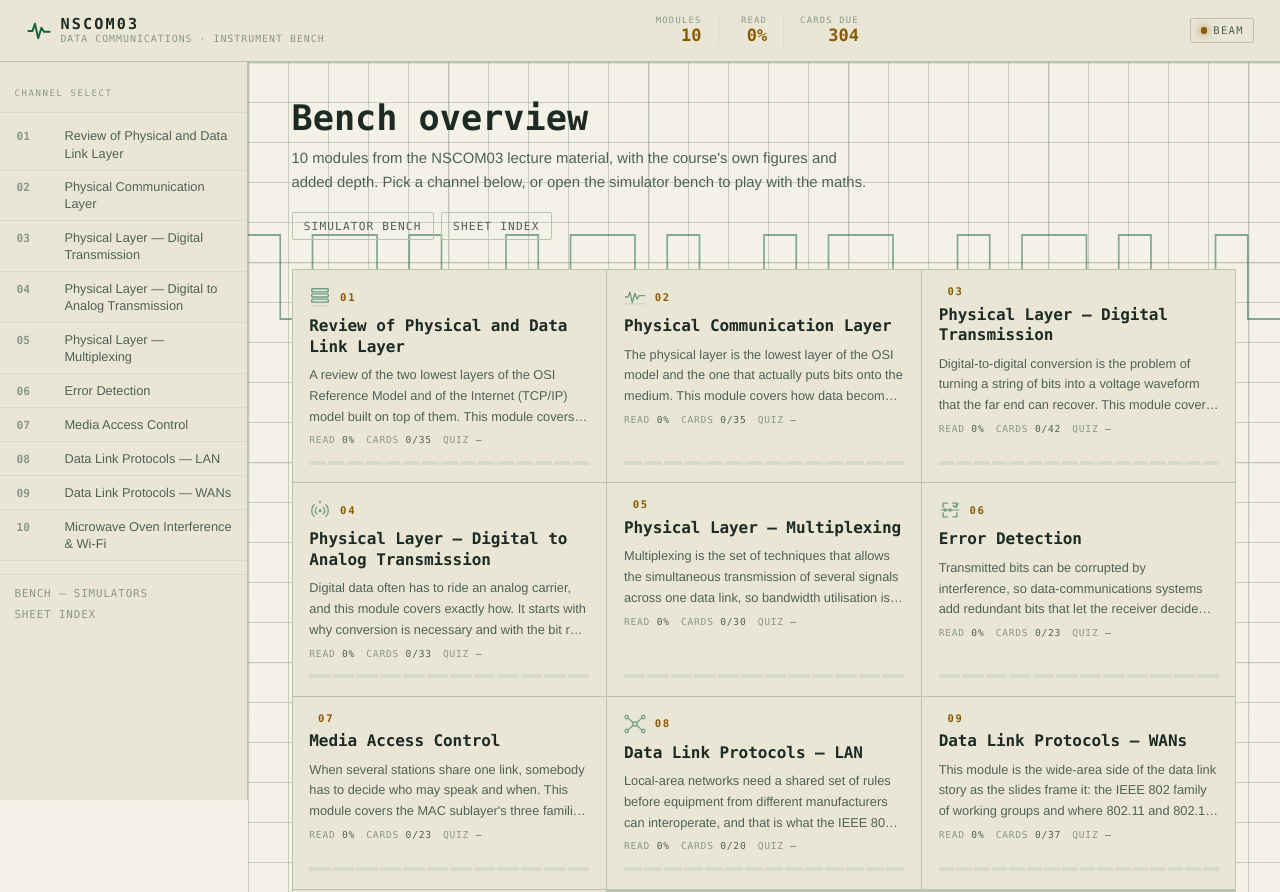
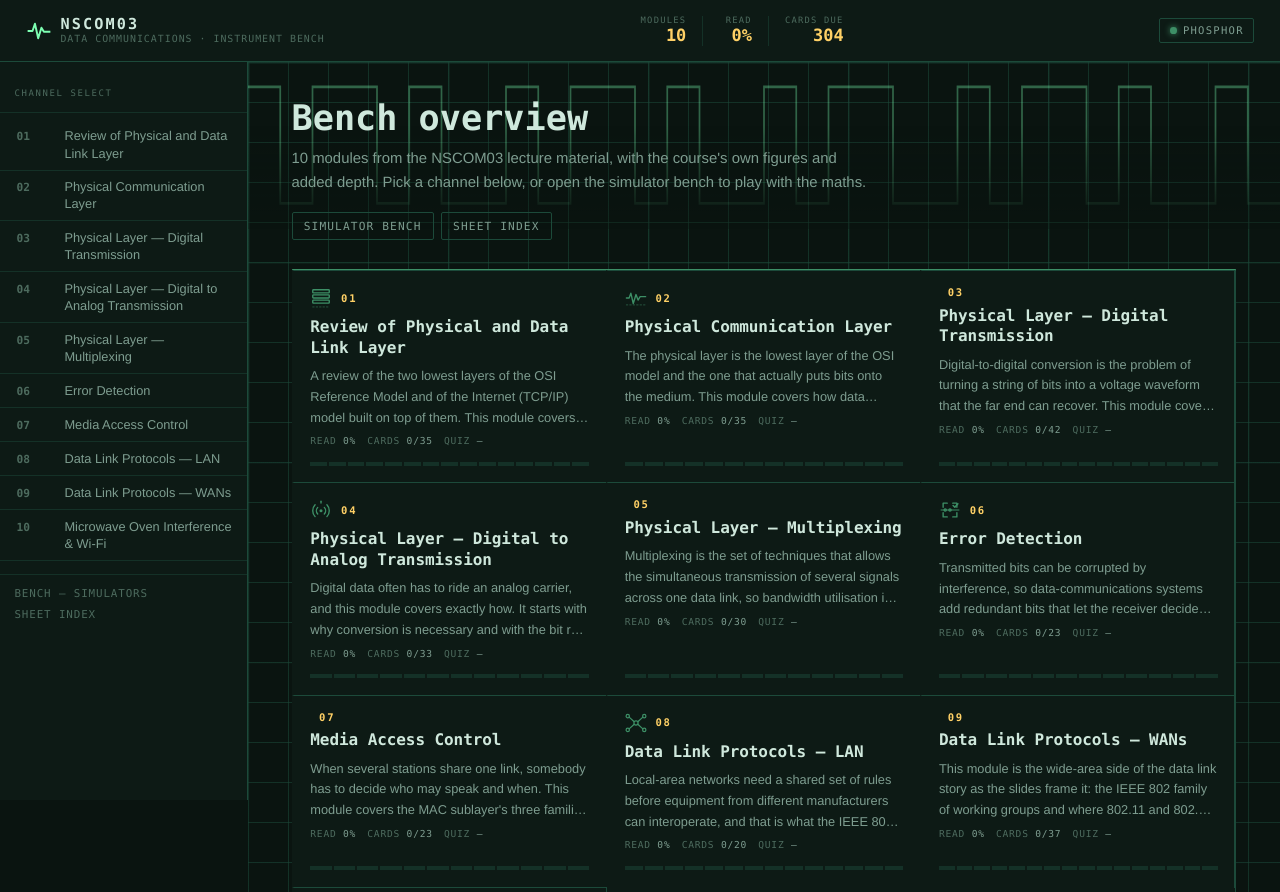
Before and after one commit to snowyter/nscom03-reviewer, a website: page index.html in a window 1280 px wide. Shown: the top 892 px of the page. Drawn offline with Linux system fonts and the light colour scheme.

Commit message:
design: fix grid empty-slot artifact, default to phosphor theme, live module readout, hero trace placement

```diff
--- a/css/base.css
+++ b/css/base.css
@@ -207,10 +207,17 @@ a:hover { color: var(--amber); }
   opacity: .5; mask-image: linear-gradient(180deg, #000 0%, transparent 82%);
 }
 .scope__trace {
-  position: absolute; left: 0; right: 0; top: 14%;
-  color: var(--trace); opacity: .5; pointer-events: none;
+  position: absolute; left: 0; right: 0; top: 0;
+  height: clamp(90px, 13vw, 170px);
+  color: var(--trace); opacity: .34; pointer-events: none;
+  overflow: hidden;
 }
-.scope__trace svg { display: block; width: 100%; height: 120px; }
+.scope__trace svg { display: block; width: 100%; height: 100%; }
+.scope__trace::after {
+  /* fade the trace out where content begins, so text never sits on ink */
+  content: ""; position: absolute; inset: 0;
+  background: linear-gradient(180deg, transparent 0%, transparent 38%, var(--ground) 96%);
+}
 .scope__view { position: relative; max-width: 78rem; }
 
 .foot {
--- a/css/drill.css
+++ b/css/drill.css
@@ -10,15 +10,22 @@
 
 .grid {
   display: grid; grid-template-columns: repeat(auto-fill, minmax(17rem, 1fr));
-  gap: 1px; background: var(--rule); border: 1px solid var(--rule);
+  gap: 0; border: 1px solid var(--rule);
+  border-top: 2px solid var(--trace-dim);
+  background: var(--ground-2);
 }
 .cell {
   display: flex; flex-direction: column; gap: .5rem;
   background: var(--ground-2); padding: 1rem 1.05rem 1.1rem;
   text-decoration: none; color: inherit; position: relative;
   min-height: 10.5rem;
+  border-left: 2px solid transparent;
+  border-top: 1px solid var(--rule);
+  border-right: 1px solid var(--rule);
+  margin: -1px 0 0 -1px;   /* collapse the shared hairlines */
 }
-.cell:hover { background: var(--ground); }
+.cell:hover { background: var(--ground); border-left-color: var(--trace); }
+.cell:hover .cell__title { color: var(--trace); }
 .cell__top { display: flex; align-items: center; gap: .55rem; }
 .cell__ico { color: var(--trace-dim); display: flex; }
 .cell:hover .cell__ico { color: var(--trace); }
--- a/index.html
+++ b/index.html
@@ -27,7 +27,7 @@
   <div class="bench__readouts" aria-label="Study progress">
     <div class="ro">
       <span class="ro__label">Modules</span>
-      <span class="ro__val" data-readout="modules">10</span>
+      <span class="ro__val" data-readout="modules">—</span>
     </div>
     <div class="ro">
       <span class="ro__label">Read</span>
--- a/js/app.js
+++ b/js/app.js
@@ -277,8 +277,9 @@
   }
 
   function initTheme() {
-    var t = w.STORE.theme();
-    if (!t) t = w.matchMedia && w.matchMedia("(prefers-color-scheme: light)").matches ? "beam" : "phosphor";
+    // Dark phosphor is the committed world (see the direction contract); the
+    // light "beam" theme is an explicit opt-in, never a system-default flip.
+    var t = w.STORE.theme() || "phosphor";
     applyTheme(t);
     var b = D.querySelector("[data-theme-toggle]");
     if (b) b.addEventListener("click", function () {
```
